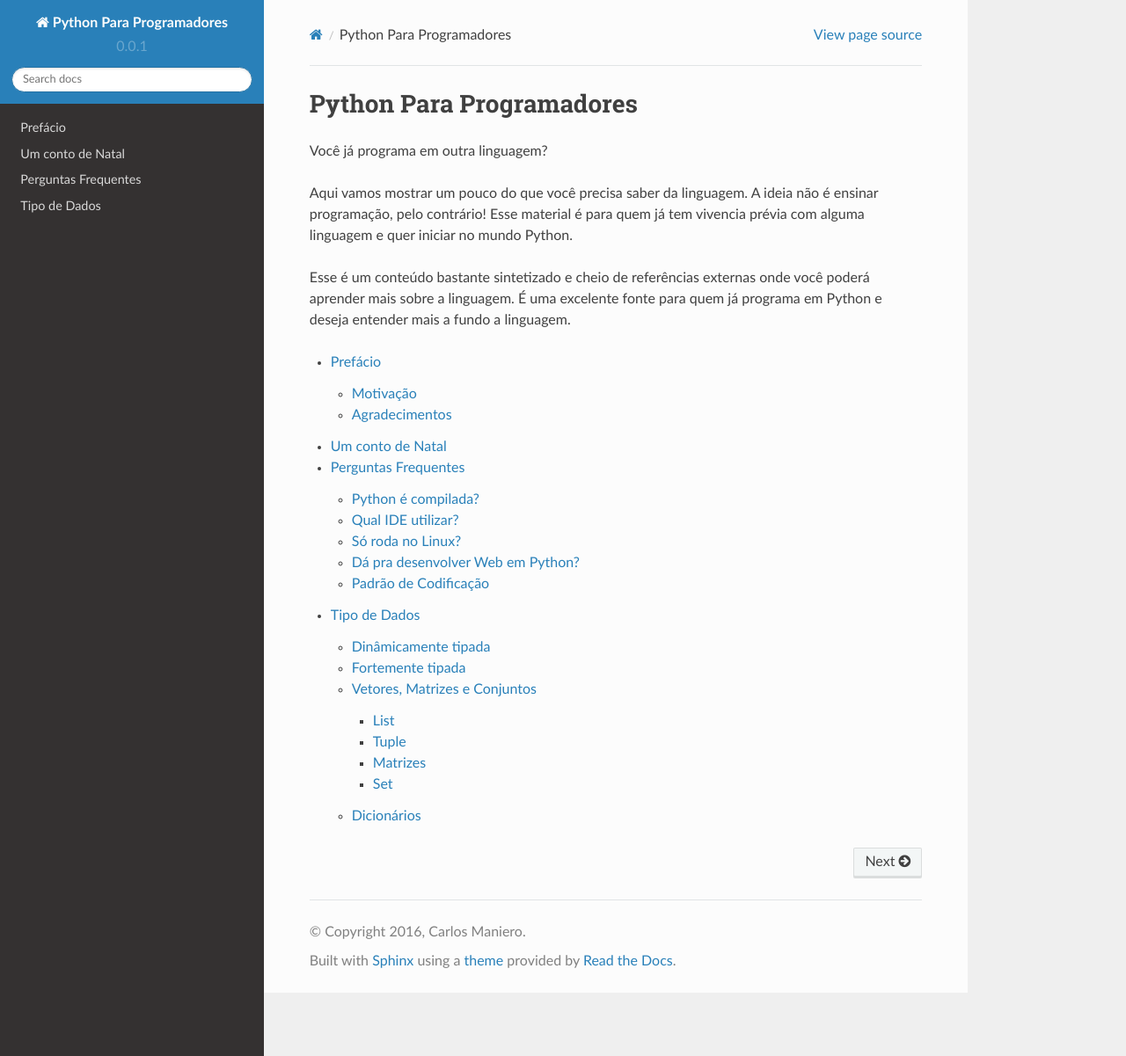
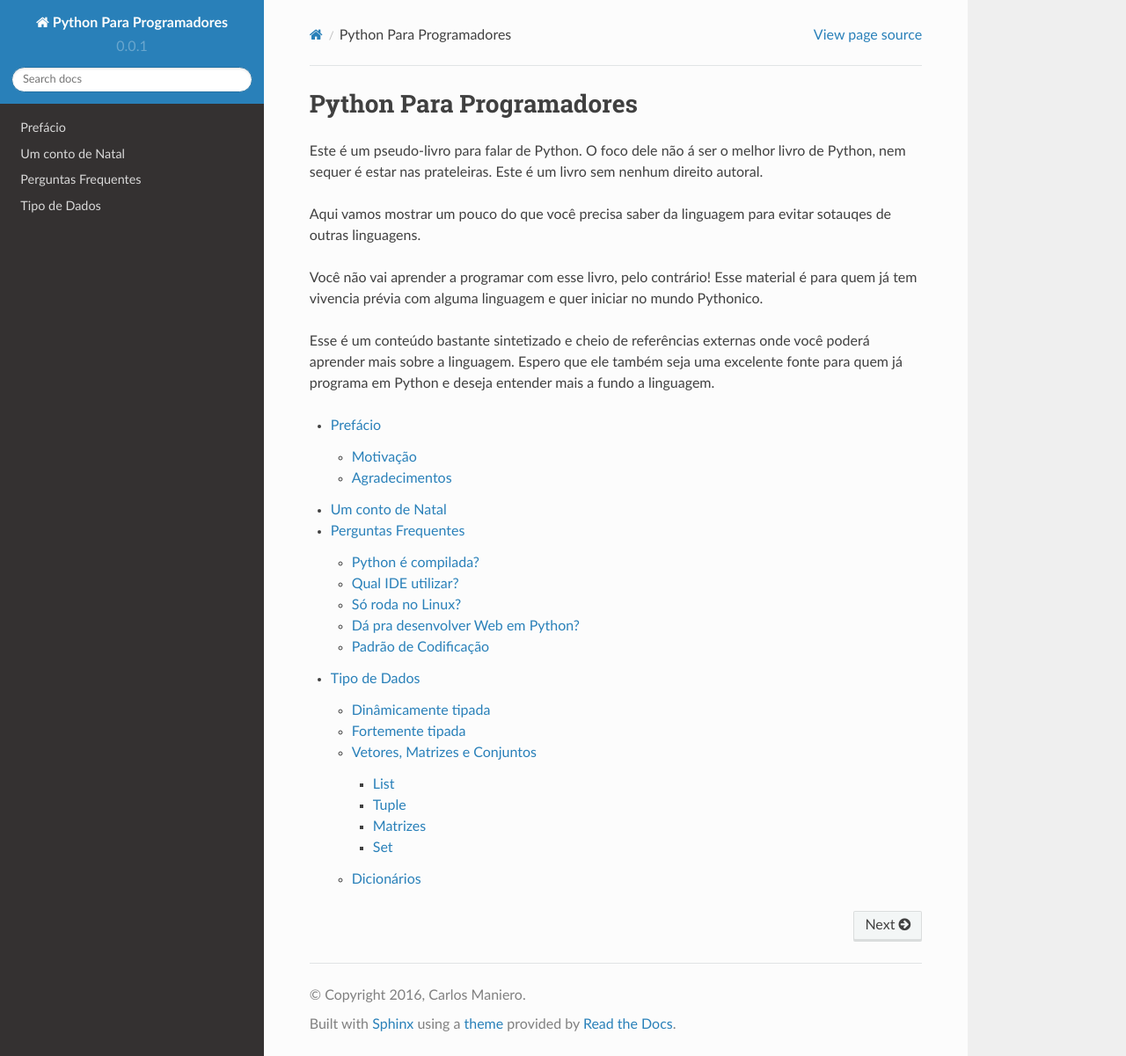
Before and after one commit to carlosmaniero/python-para-programadores, a Sphinx documentation site: the page built from source/index.rst, in a window 1280 px wide and 1201 px high. Shown: the whole window at 88% size. Built offline with Sphinx 7.4.7 and the Read the Docs theme 2.0.0, drawn with Linux system fonts in a browser that asks for light colours.

Commit message:
Revisão da Introdução do Livro

```diff
--- a/source/index.rst
+++ b/source/index.rst
@@ -1,17 +1,21 @@
-
 Python Para Programadores
 =====================================================
 
-Você já programa em outra linguagem?
+Este é um pseudo-livro para falar de Python. O foco dele não á ser o melhor
+livro de Python, nem sequer é estar nas prateleiras. Este é um livro sem nenhum
+direito autoral.
 
-Aqui vamos mostrar um pouco do que você precisa saber da linguagem.
-A ideia não é ensinar programação, pelo contrário! Esse material é para
-quem já tem vivencia prévia com alguma linguagem e quer iniciar no mundo
-Python.
+Aqui vamos mostrar um pouco do que você precisa saber da linguagem para evitar
+sotauqes de outras linguagens.
+
+Você não vai aprender a programar com esse livro, pelo contrário!
+Esse material é para quem já tem vivencia prévia com alguma linguagem e quer
+iniciar no mundo Pythonico.
 
 Esse é um conteúdo bastante sintetizado e cheio de referências externas onde
-você poderá aprender mais sobre a linguagem. É uma excelente fonte para quem já
-programa em Python e deseja entender mais a fundo a linguagem.
+você poderá aprender mais sobre a linguagem. Espero que ele também seja uma
+excelente fonte para quem já programa em Python e deseja entender mais a fundo
+a linguagem.
 
 .. toctree::
 
```
